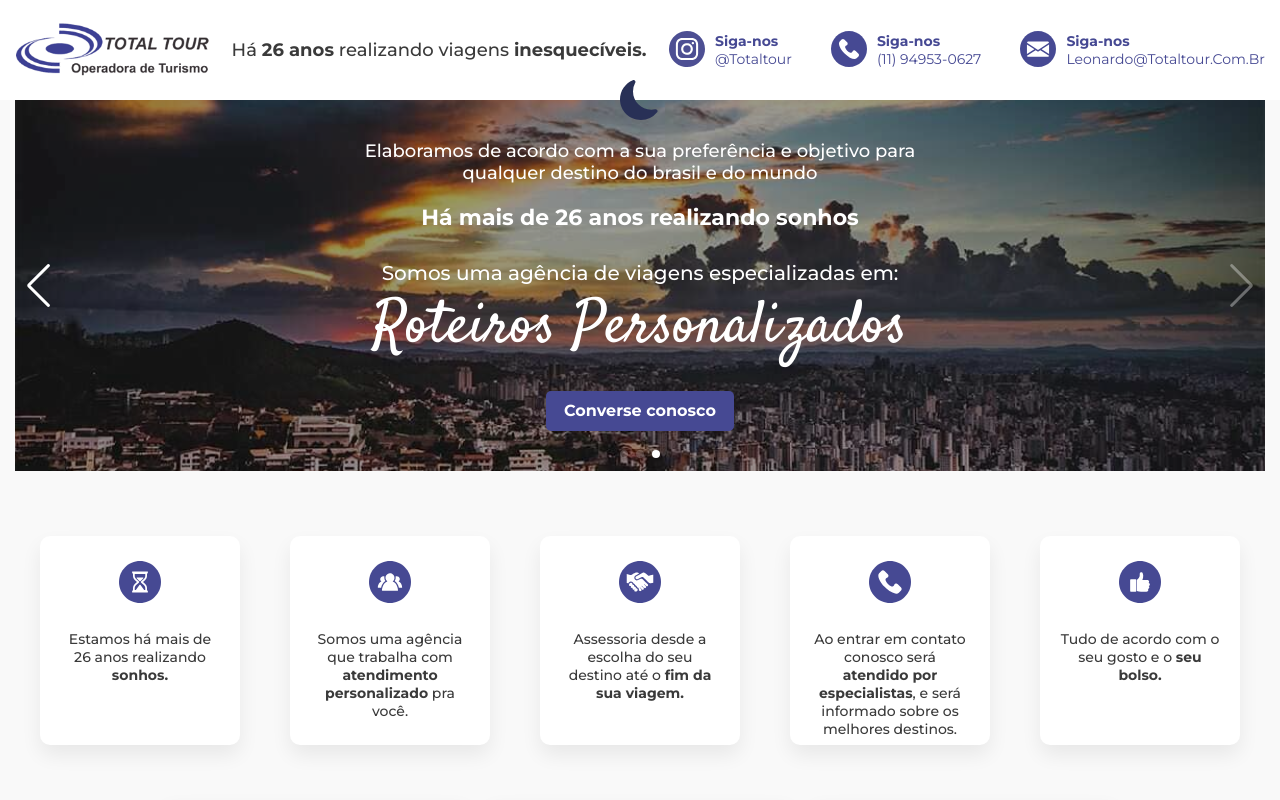
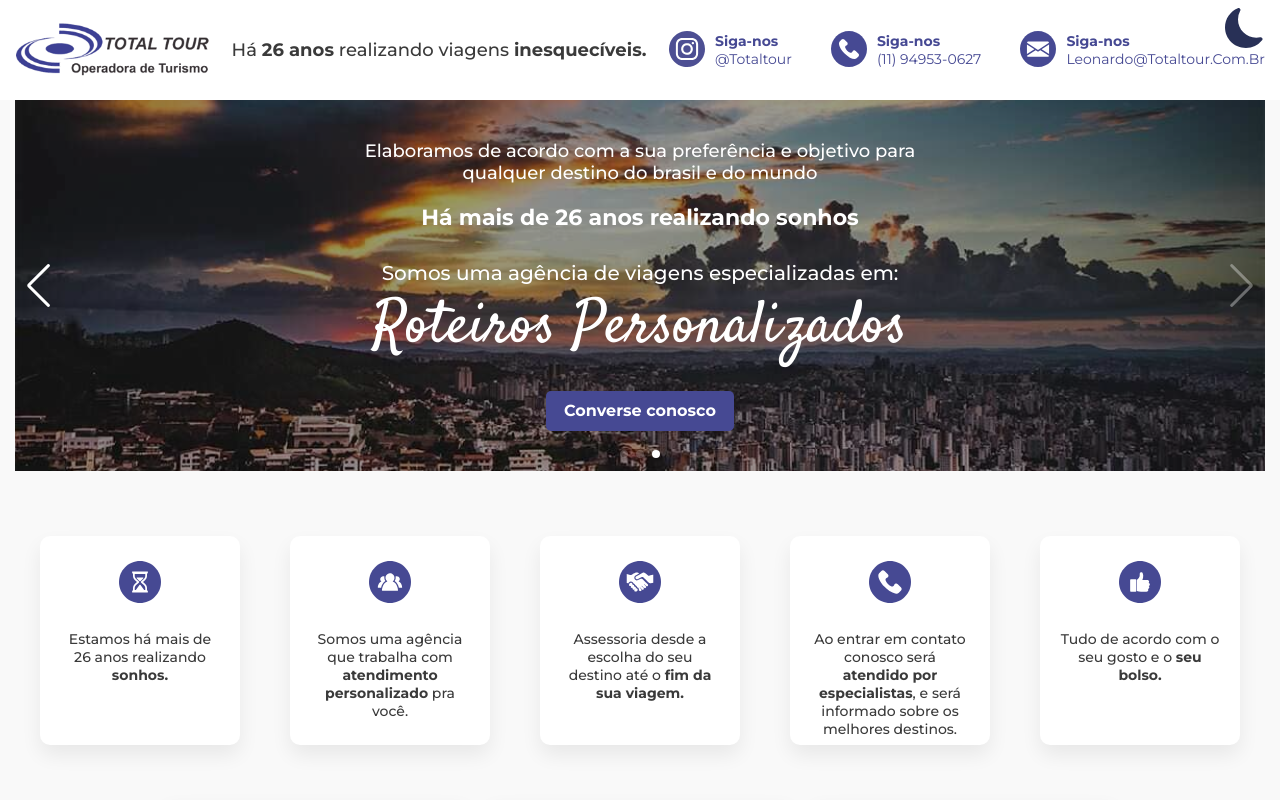
Before and after one commit to GuiLeoni14/BeepDigital_Reactjs, a React (Vite) app: page / in a window 1280 px wide. Shown: the top 800 px of the page. Built offline with nearby package versions, Linux system fonts and the light colour scheme.

Commit message:
ajustando icon

```diff
--- a/src/layout/Header/styles.ts
+++ b/src/layout/Header/styles.ts
@@ -68,9 +68,18 @@ export const IconToggleTheme = styled.img`
     width: 4rem;
     height: 4rem;
     position: absolute;
-    bottom: -6rem;
-    left: 50%;
-    transform: translate(-50%, -50%);
+    bottom: 3.2rem;
+    right: 0rem;
     cursor: pointer;
     transition: all 0.3s;
+    @media (max-width: 1000px) {
+        left: 50%;
+        width: 3rem;
+        height: 3rem;
+        bottom: -2.5rem;
+        transform: translate(-50%, -50%);
+    }
+    @media (max-width: 380px) {
+        top: 0rem;
+    }
 `;
```
